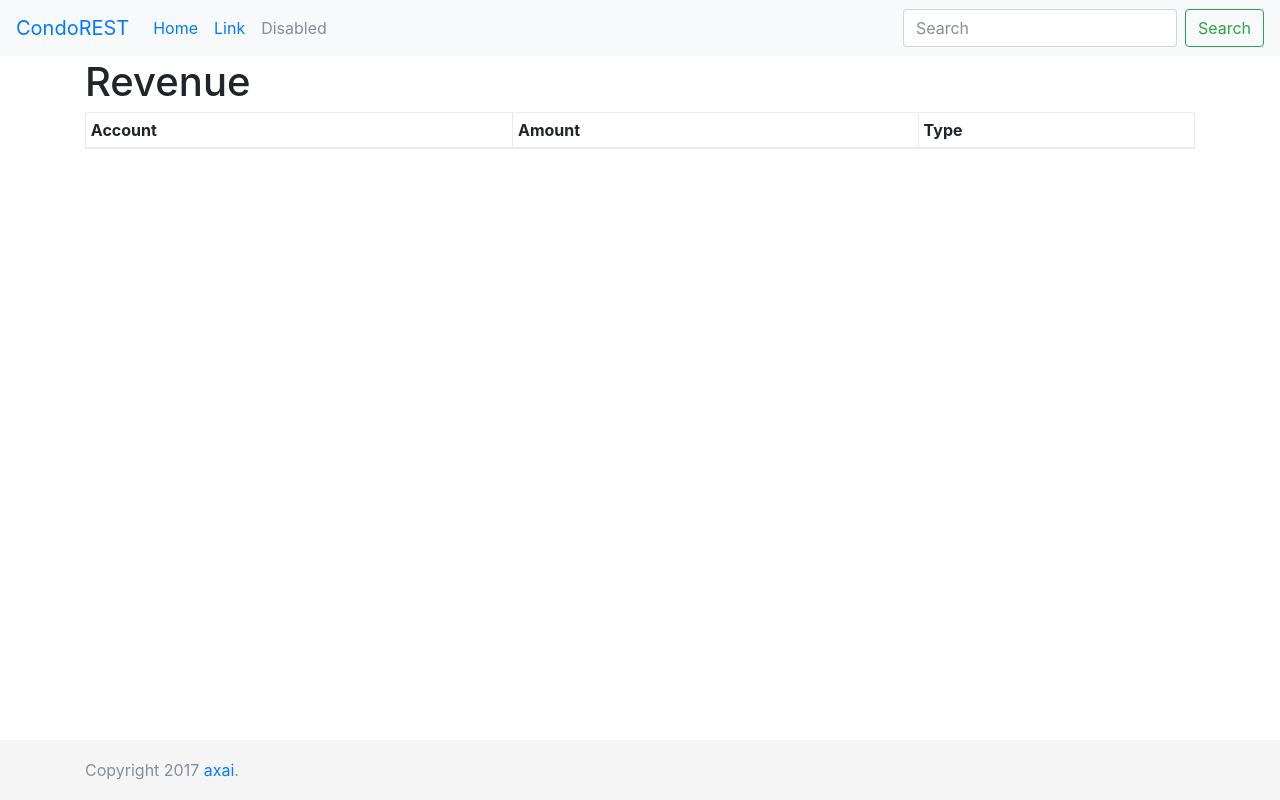
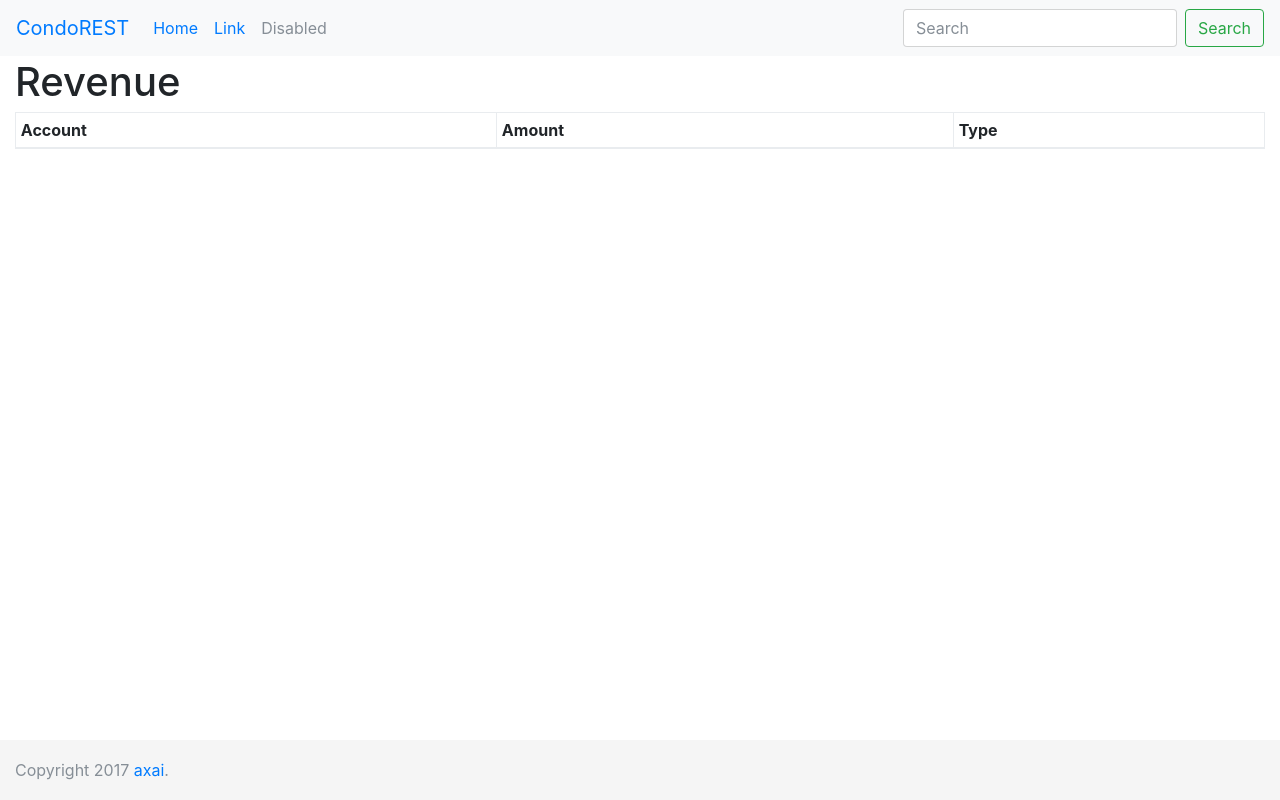
Before and after one commit to jackbravo/condorest-django, a Django app: page /ledger/ in a window 1280 px wide. Run offline with Django 3.2, Linux system fonts and the light colour scheme; data comes from the database, SQL or seed files in the repository; data that the repository does not hold is empty; some libraries are stand-ins or nearby versions.

Commit message:
Use a css fluid layout

```diff
--- a/static/css/project.css
+++ b/static/css/project.css
@@ -23,11 +23,11 @@ body {
 -------------------------------------------------- */
 /* Not required for template or sticky footer method. */
 
-body > .container {
+body > .content {
   padding: 60px 15px 0;
 }
 
-.footer > .container {
+.footer > div {
   padding-right: 15px;
   padding-left: 15px;
 }
--- a/templates/base.html
+++ b/templates/base.html
@@ -39,7 +39,7 @@
     </nav>
 
     <!-- Begin page content -->
-    <div class="container">
+    <div class="content container-fluid">
     {% block content %}
       <div class="mt-3">
         <h1>CondoREST</h1>
@@ -50,7 +50,7 @@
 
 
     <footer class="footer">
-      <div class="container">
+      <div class="container-fluid">
         <span class="text-muted">Copyright 2017 <a href="http://axai.com.mx">axai</a>.</span>
       </div>
     </footer>
```
